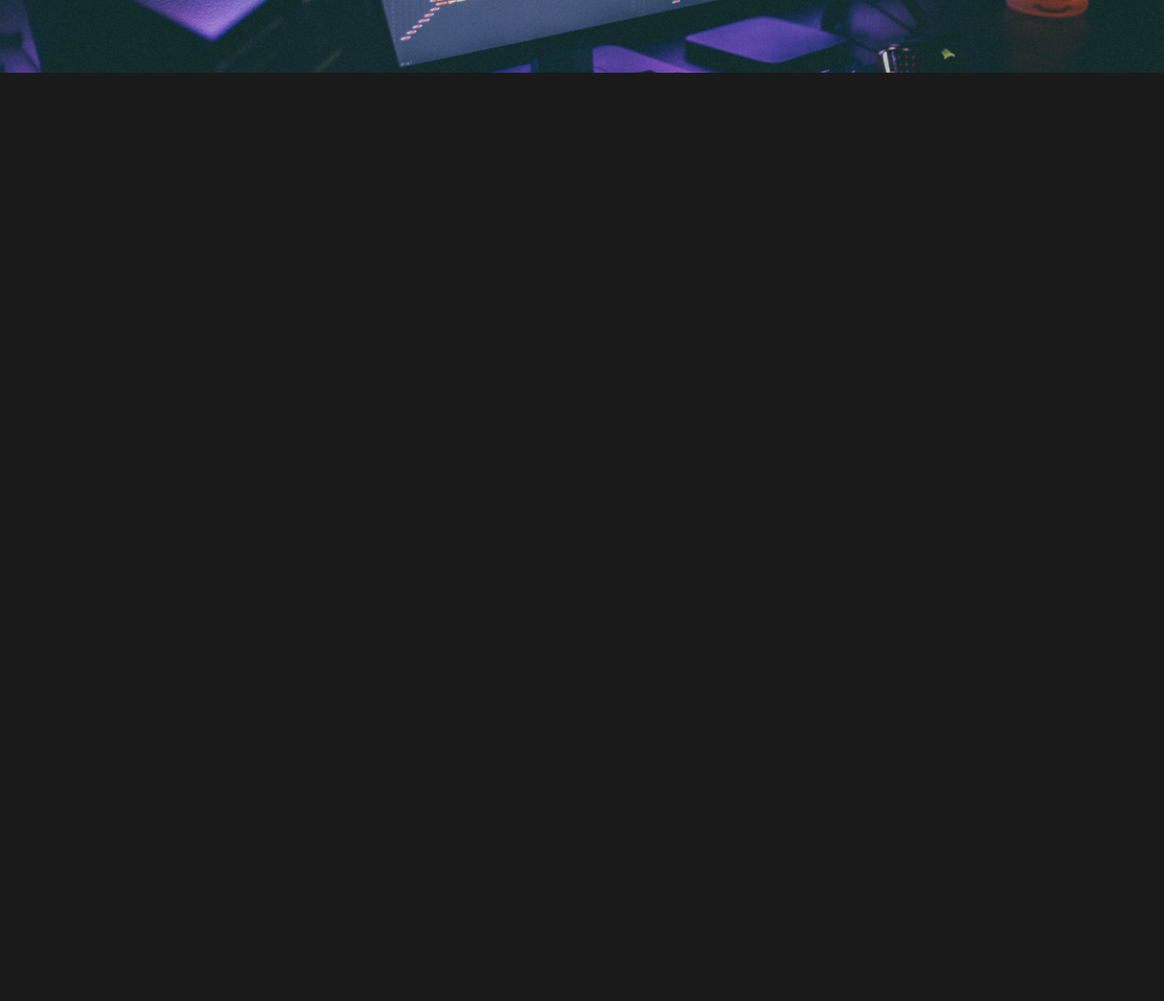
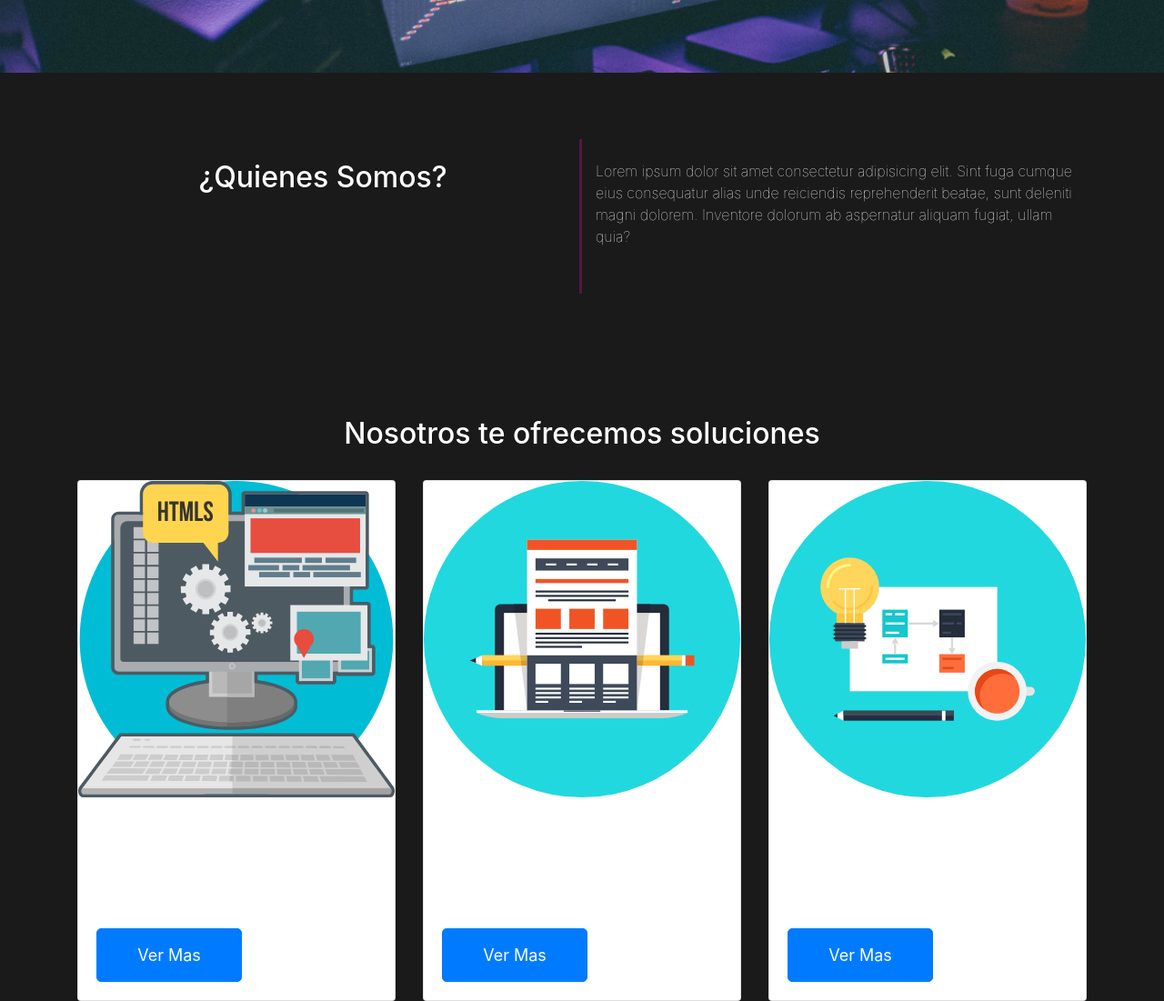
Before and after one commit to C3f3/portafolioWeb, a plain HTML site: page index.html in a window 1280 px wide. Shown: the part 520-1621 px from the top of the page at 91% size. Before the commit the page ends 800 px from the top, so only its background shows below. Drawn offline with nearby package versions, Linux system fonts and the light colour scheme.

Commit message:
seccion about integrada

```diff
--- a/index.html
+++ b/index.html
@@ -70,6 +70,65 @@
       </div>
     </div>
   </div>
+  <div id="about" class="about">
+    <div class="container pb-4">
+      <div class="row">
+        <div class="col-md-6 container-left  mt-5 pt-5">
+          <h2 class="titulo">¿Quienes Somos?</h2>
+          <div class="vertical-divider"></div>
+        </div>
+        <div class="col-md-6 container-rigth mt-5 pt-5">
+          <p>Lorem ipsum dolor sit amet consectetur adipisicing elit.
+            Sint fuga cumque eius consequatur alias unde reiciendis reprehenderit beatae,
+            sunt deleniti magni dolorem.
+            Inventore dolorum ab aspernatur aliquam fugiat, ullam quia?</p>
+        </div>
+      </div>
+    </div>
+  </div>
+  <div id="services" class="services">
+    <div class="container pt-2">
+      <div class="horizontal-divider mx-auto">
+      </div>
+      <h2 class="mt-5 text-center titulo">Nosotros te ofrecemos <span class="titulo-color">soluciones</span></h2>
+      <div class="row pt-4">
+        <div class="col-md-4">
+          <div class="card">
+            <img class="card-img-top" src="img/institucional.svg" alt="Card image cap">
+            <div class="card-body">
+              <h5 class="text-center card-title">Pag. Institucionales</h5>
+              <p class="card-text">Some quick example text to build on the card title and make up the bulk of the card's
+                content.</p>
+              <a href="#" class="btn btn-primary">Ver Mas</a>
+            </div>
+          </div>
+        </div>
+        <div class="col-md-4">
+          <div class="card">
+            <img class="card-img-top" src="img/aplicacion.svg" alt="Card image cap">
+            <div class="card-body">
+              <h5 class="text-center card-title">Aplicaciones Web</h5>
+              <p class="card-text">Some quick example text to build on the card title and make up the bulk of the card's
+                content.</p>
+              <a href="#" class="btn btn-primary">Ver Mas</a>
+            </div>
+          </div>
+        </div>
+        <div class="col-md-4">
+          <div class="card">
+            <img class="card-img-top" src="img/wordpress.svg" alt="Card image cap">
+            <div class="card-body">
+              <h5 class="text-center card-title">Wordpress</h5>
+              <p class="card-text">Some quick example text to build on the card title and make up the bulk of the card's
+                content.</p>
+              <a href="#" class="btn btn-primary">Ver Mas</a>
+            </div>
+          </div>
+        </div>
+      </div>
+    </div>
+  </div>
+
 
 
   <!-- Optional JavaScript -->
--- /dev/null
+++ b/sass/_about.sass
@@ -0,0 +1,28 @@
+.about
+    background-color: #1a1a1a
+    min-height: 300px
+    color:#fff
+
+    .row
+        .container
+            height: 250px
+            text-align: center
+
+        .container-left
+            height: 250px
+            text-align: center
+
+            .titulo
+                height: 40px
+
+            .vertical-divider
+                background-color: #511845
+                width: 3px
+                height: 170px
+                position: absolute
+                top: 25px
+                right: 0
+
+        .container-rigth
+            p
+                font-weight: lighter
--- a/sass/_basicos.sass
+++ b/sass/_basicos.sass
@@ -14,12 +14,12 @@ body
     border-radius: 5px
     display: inline-block
 
-    .btn-success
-    background-color: #29df25
+.btn-success
+    background-color: #29df25 !important
     color: #fff
-    border: 2px solid #29df25
+    border: 2px solid #29df25 !important
 
     &:hover
-        background-color: #1d9c1a
+        background-color: #1d9c1a !important
         color: #afb3aa
-        border: 2px solid #1d9c1a
+        border: 2px solid #1d9c1a !important
--- a/sass/_cover.sass
+++ b/sass/_cover.sass
@@ -7,4 +7,4 @@
     text-align: center
 
     h1
-        font-size: 100px
+        font-size: 80px
--- a/sass/_menu.sass
+++ b/sass/_menu.sass
@@ -34,4 +34,4 @@
 
     ion-icon
         font-size: 25px
-        color:$color-iconos-redes
+        color:$segundo_color_brand
--- a/sass/main.sass
+++ b/sass/main.sass
@@ -8,3 +8,12 @@
 
 /*======estilos para el cover======*/
 @import _cover
+
+/*========estilos para about========*/
+@import _about
+
+
+
+
+/*========estilos para los servicios====*/
+@import _services
```
Also changed, not shown: css/estilos.css, img/aplicacion.svg (added), img/institucional.svg (added), img/wordpress.svg (added), sass/_services.sass (added), 1 other file.
